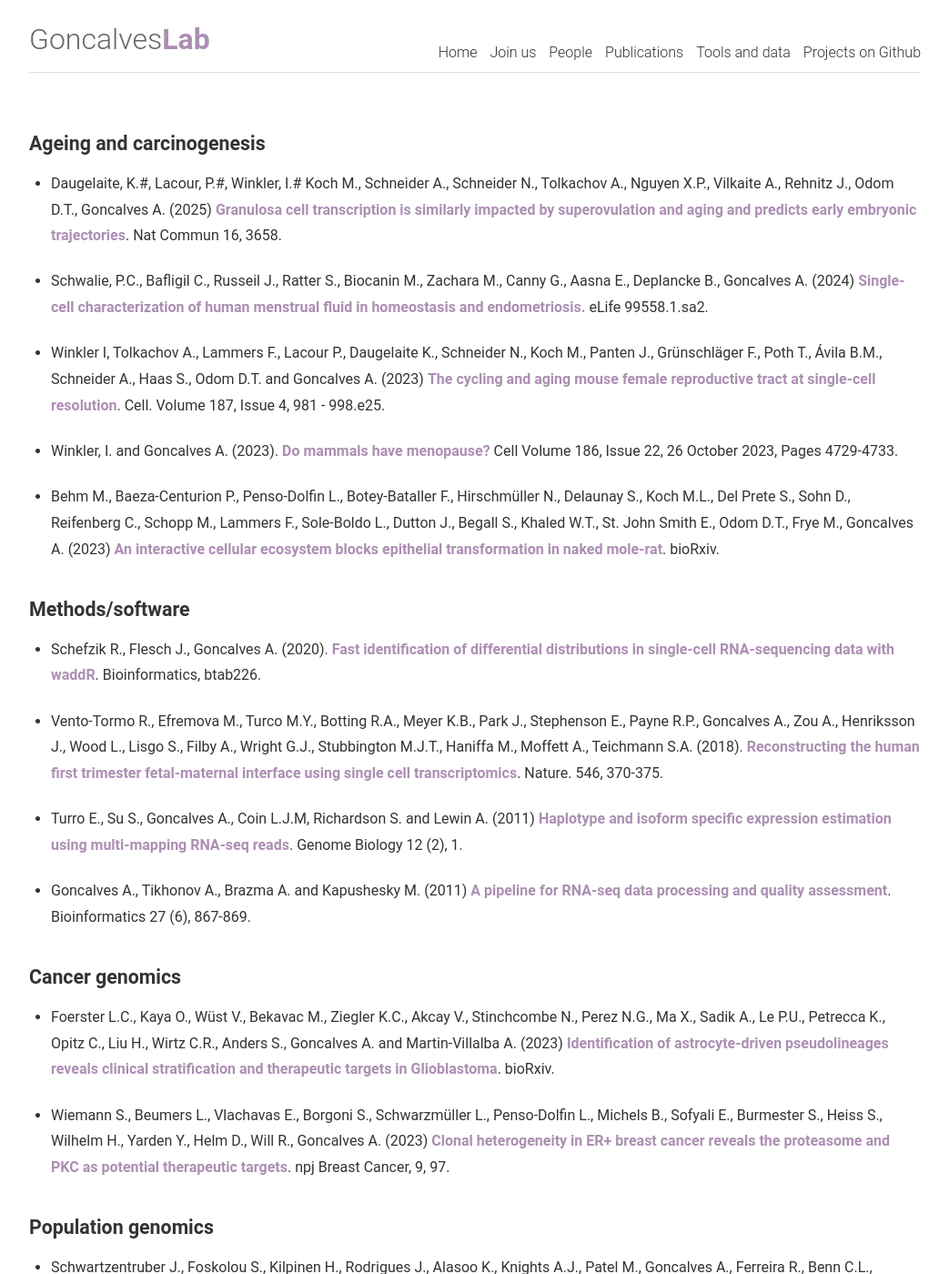
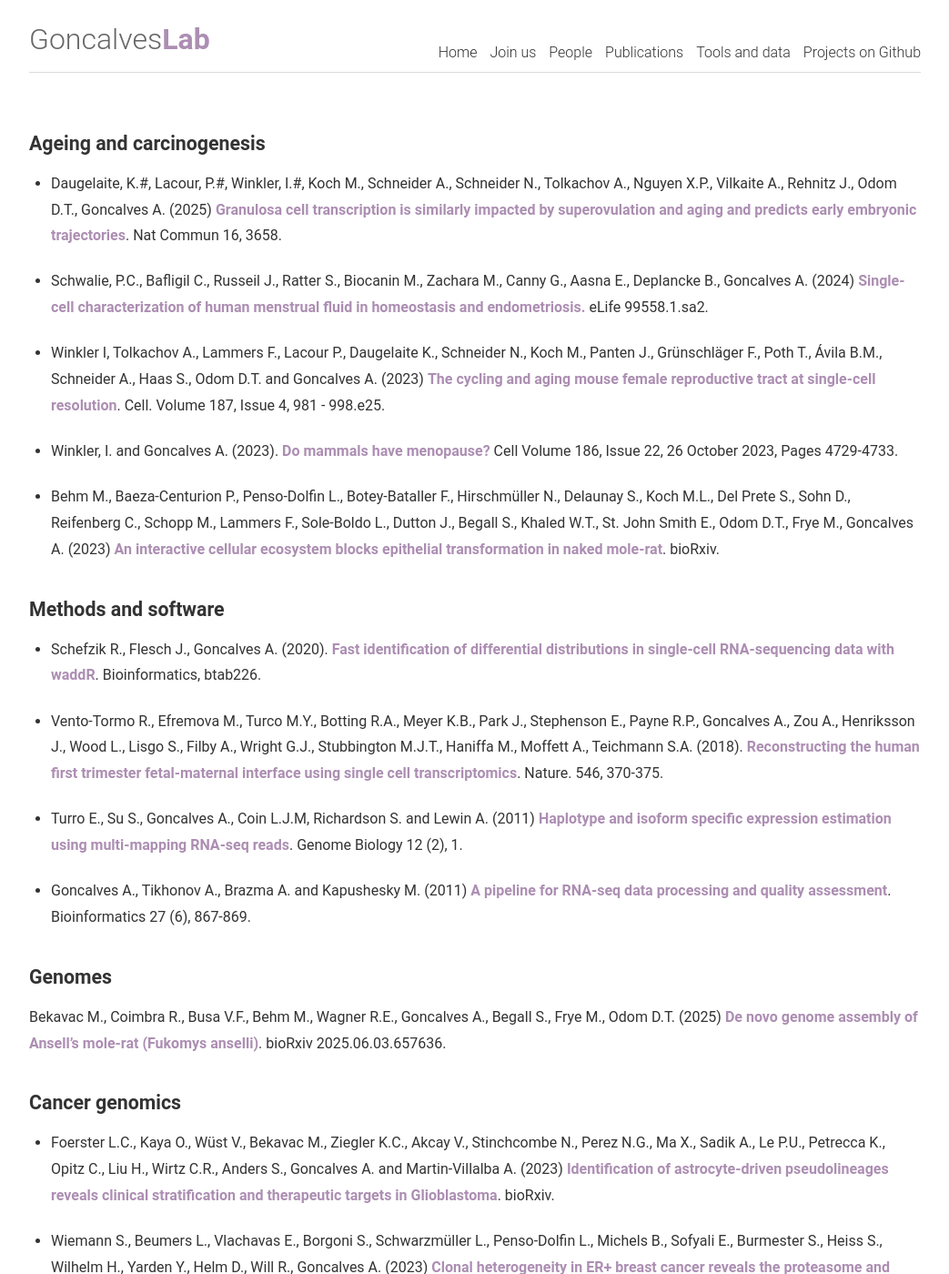
Before and after one commit to goncalves-lab/goncalves-lab.github.io, a Jekyll site: the page built from publications.md, in a window 1280 px wide and 1400 px high. Shown: the whole window at 91% size, without its empty margins (118-1161 px from the left). Built offline with Jekyll 4.4.1, drawn with Linux system fonts in a browser that asks for light colours.

Commit message:
updated publications

```diff
--- a/publications.md
+++ b/publications.md
@@ -8,7 +8,7 @@ tags: []
 
 ### Ageing and carcinogenesis
 
-* Daugelaite, K.#, Lacour, P.#, Winkler, I.# Koch M., Schneider A., Schneider N., Tolkachov A., Nguyen X.P., Vilkaite A., Rehnitz J., Odom D.T., Goncalves A. (2025) [Granulosa cell transcription is similarly impacted by superovulation and aging and predicts early embryonic trajectories](https://doi.org/10.1038/s41467-025-58451-9). Nat Commun 16, 3658.
+* Daugelaite, K.#, Lacour, P.#, Winkler, I.#, Koch M., Schneider A., Schneider N., Tolkachov A., Nguyen X.P., Vilkaite A., Rehnitz J., Odom D.T., Goncalves A. (2025) [Granulosa cell transcription is similarly impacted by superovulation and aging and predicts early embryonic trajectories](https://doi.org/10.1038/s41467-025-58451-9). Nat Commun 16, 3658.
 
 * Schwalie, P.C., Bafligil C., Russeil J., Ratter S., Biocanin M., Zachara M., Canny G., Aasna E., Deplancke B., Goncalves A. (2024) [Single-cell characterization of human menstrual fluid in homeostasis and endometriosis.](https://doi.org/10.7554/eLife.99558.1) eLife 99558.1.sa2.
 
@@ -18,7 +18,7 @@ tags: []
 
 * Behm M., Baeza-Centurion P., Penso-Dolfin L., Botey-Bataller F., Hirschmüller N., Delaunay S., Koch M.L., Del Prete S., Sohn D., Reifenberg C., Schopp M., Lammers F., Sole-Boldo L., Dutton J., Begall S., Khaled W.T., St. John Smith E., Odom D.T., Frye M., Goncalves A. (2023) [An interactive cellular ecosystem blocks epithelial transformation in naked mole-rat](https://doi.org/10.1101/2023.10.10.561212). bioRxiv.
 
-### Methods/software
+### Methods and software
 
 * Schefzik R., Flesch J., Goncalves A. (2020). [Fast identification of differential distributions in single-cell RNA-sequencing data with waddR](https://academic.oup.com/bioinformatics/advance-article/doi/10.1093/bioinformatics/btab226/6207964). Bioinformatics, btab226.
 
@@ -27,6 +27,10 @@ tags: []
 *	Turro E., Su S., Goncalves A., Coin L.J.M, Richardson S. and Lewin A. (2011) [Haplotype and isoform specific expression estimation using multi-mapping RNA-seq reads](https://doi.org/10.1186/gb-2011-12-2-r13). Genome Biology 12 (2), 1.
 
 *	Goncalves A., Tikhonov A., Brazma A. and Kapushesky M. (2011) [A pipeline for RNA-seq data processing and quality assessment](https://doi.org/10.1093/bioinformatics/btr012). Bioinformatics 27 (6), 867-869.
+
+### Genomes
+
+Bekavac M., Coimbra R., Busa V.F., Behm M., Wagner R.E., Goncalves A., Begall S., Frye M., Odom D.T. (2025) [De novo genome assembly of Ansell’s mole-rat (Fukomys anselli)](https://doi.org/10.1101/2025.06.03.657636). bioRxiv 2025.06.03.657636.
 
 ### Cancer genomics
 
```
